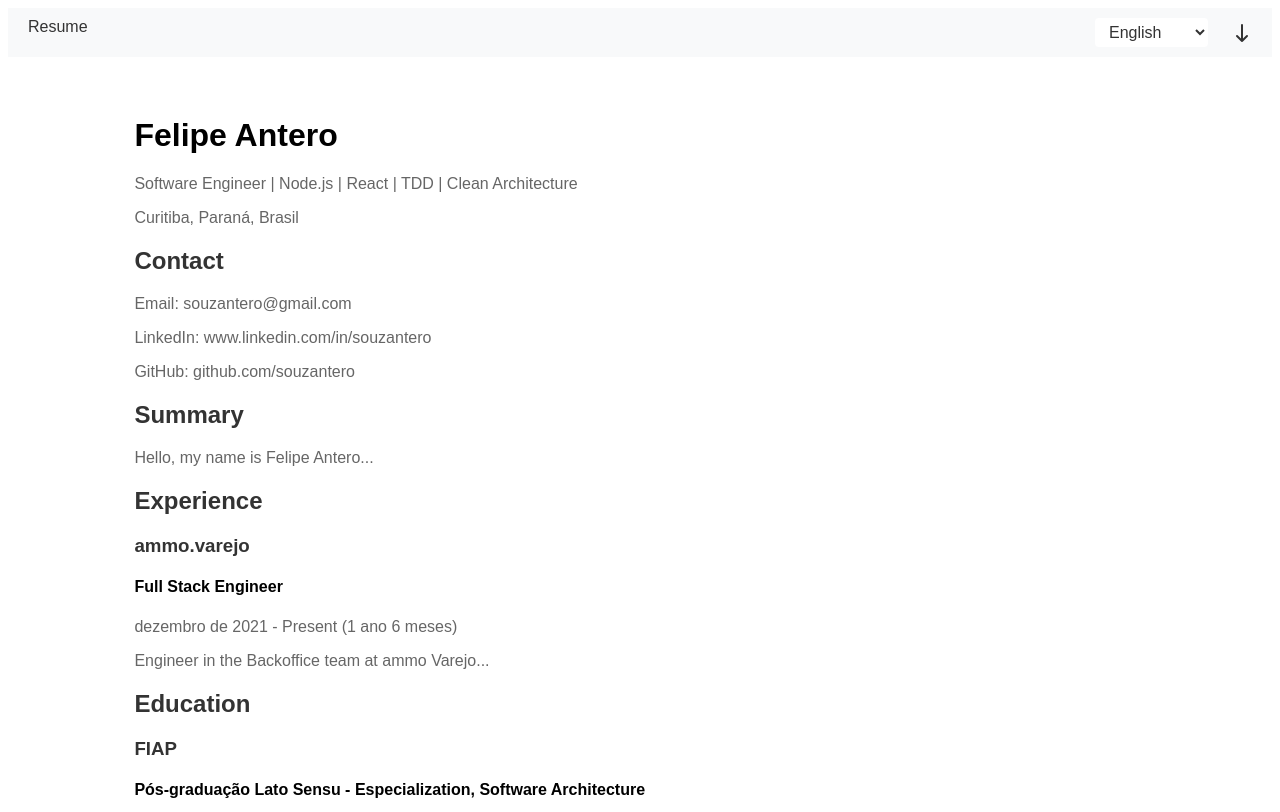
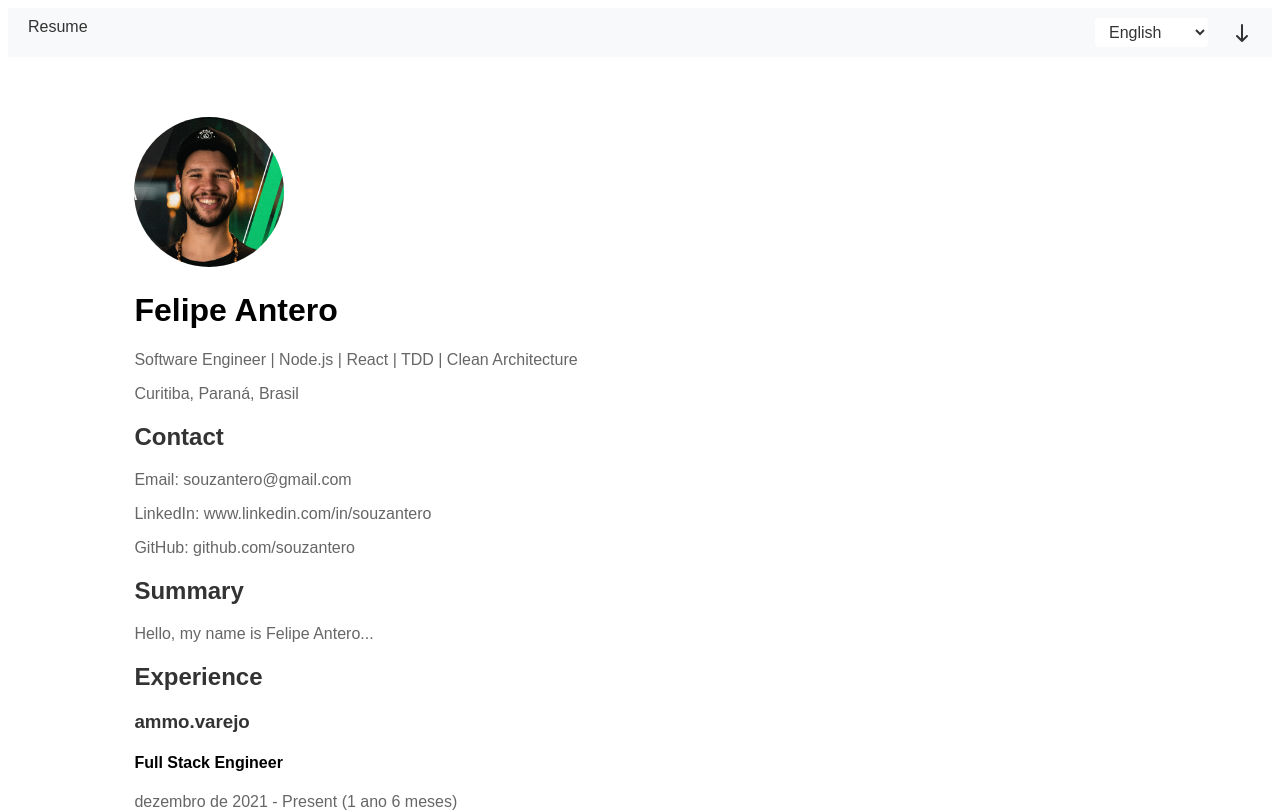
Before and after one commit to souzantero/my-web, a React app: page / in a window 1280 px wide. Shown: the top 812 px of the page. Built offline with nearby package versions, Linux system fonts and the light colour scheme; the HTML template or start-up script is replaced by a standard one.

Commit message:
feat: add avatar

```diff
--- a/src/App.css
+++ b/src/App.css
@@ -22,3 +22,10 @@ p,
 li {
   color: #666;
 }
+
+.avatar {
+  width: 150px;
+  height: 150px;
+  border-radius: 50%;
+  margin-right: 20px;
+}
--- a/src/App.tsx
+++ b/src/App.tsx
@@ -1,5 +1,6 @@
 import './App.css';
 import React, { useMemo, useState } from 'react';
+import Avatar from '../assets/avatar.jpg';
 import { NavBar } from './components/NavBar';
 
 export type Display = {
@@ -149,6 +150,7 @@ function App() {
       <NavBar />
       <div className="container">
         <div className="header">
+          <img src={Avatar} alt="Avatar" className="avatar" />
           <h1>{resume.name}</h1>
           <p>{resume.role}</p>
           <p>{resume.location}</p>
--- a/webpack.config.js
+++ b/webpack.config.js
@@ -21,6 +21,13 @@ module.exports = {
         test: /\.css$/,
         use: ['style-loader', 'css-loader'],
       },
+      {
+        test: /\.(jpg|png|jpeg|gif)$/,
+        type: 'asset/resource',
+        generator: {
+          filename: 'assets/[name][ext]'
+        }
+      },
     ],
   },
   plugins: [
```
Also changed, not shown: assets/avatar.jpg (added).
